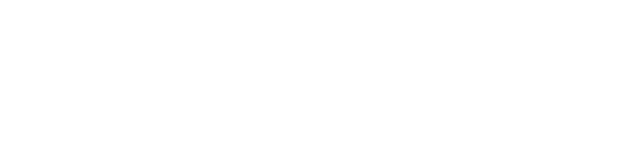
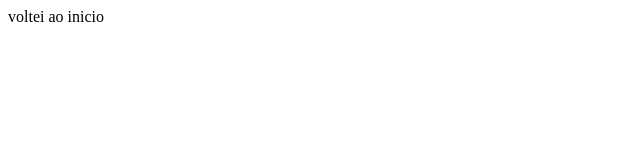
Before and after one commit to cmvies/Projetin-Trainee, a plain HTML site: page paginas/index.html in a window 1280 px wide. Shown: the whole page, without its empty margins (0-640 px from the left). Drawn offline with Linux system fonts and the light colour scheme.

Commit message:
voltei ao inicio

```diff
--- a/paginas/index.html
+++ b/paginas/index.html
@@ -7,6 +7,6 @@
     <title>Document</title>
 </head>
 <body>
-
+    voltei ao inicio
 </body>
 </html>
```
